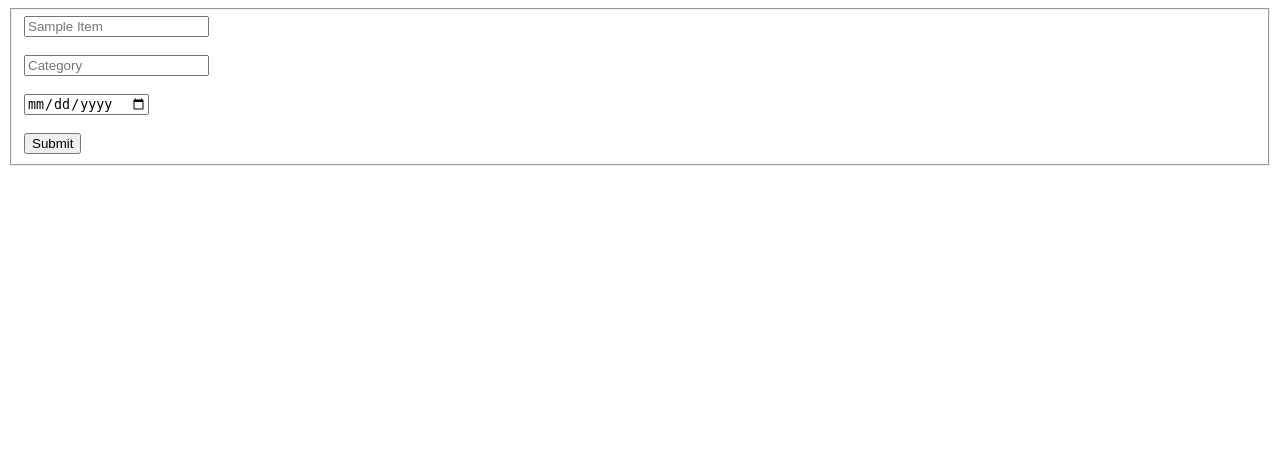
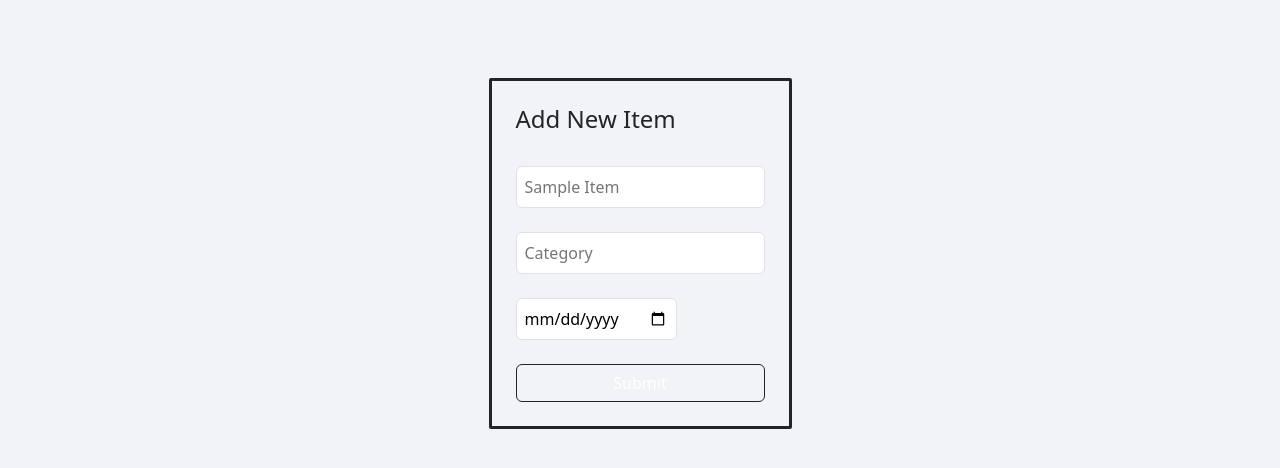
Before and after one commit to Omwoyomarie/Groupc1, a Django app: page /item/ in a window 1280 px wide. Shown: the top 468 px of the page. Run offline with Django 5.2, Linux system fonts and the light colour scheme.

Commit message:
second commit

```diff
--- a/post/templates/item.html
+++ b/post/templates/item.html
@@ -1,20 +1,26 @@
-
+{% load static %}
 <!DOCTYPE html>
 <html lang="en">
 <head>
     <meta charset="UTF-8">
     <title>New Item</title>
+    <link href="https://cdn.jsdelivr.net/npm/bootstrap@5.3.0/dist/css/bootstrap.min.css" rel="stylesheet">
+
+    <link rel="stylesheet" href="{% static 'css/main.css'%}">
 </head>
 <body>
-<form action="" method="POST">
-    {% csrf_token %}
-    <fieldset>
-        <input type="text" name="sample_item" placeholder="Sample Item"><br><br>
-        <input type="text" name="category" placeholder="Category"><br><br>
-        <input type="date" name="date" placeholder="Date"><br><br>
-
-        <input type="submit" name="submit" value="Submit">
-    </fieldset>
-</form>
+<div class="container d-flex justify-content-center align-items-center mt-5">
+    <form action="" method="POST" >
+        {% csrf_token %}
+        <div class="form-group border-solid p-4 rounded ">
+            <h4>Add New Item</h4><br>
+            <input type="text" name="sample_item" placeholder="Sample Item" class="border p-2 rounded" ><br><br>
+            <input type="text" name="category" placeholder="Category" class="border p-2 rounded"><br><br>
+            <input type="date" name="date" placeholder="Date" class="border p-2 rounded"><br><br>
+            <input type="submit" name="submit" value="Submit" class="btn btn-outline-dark" >
+        </div>
+    </form>
+</div>
+<script src="https://cdn.jsdelivr.net/npm/bootstrap@5.3.0/dist/js/bootstrap.bundle.min.js"></script>
 </body>
 </html>
--- a/post/urls.py
+++ b/post/urls.py
@@ -23,5 +23,7 @@ urlpatterns = [
     path('admin/', admin.site.urls),
     path('', views.index, name='index'),
     path('item/',views.item, name='item'),
+    path('delete/<int:id>', views.delete, name='delete'),
+    path('edit/<int:id>', views.edit, name='edit'),
 
 ]
--- a/post/views.py
+++ b/post/views.py
@@ -1,4 +1,5 @@
-from django.shortcuts import render
+from django.contrib import messages
+from django.shortcuts import render, get_object_or_404
 
 # Create your views here.
 from django.shortcuts import render, redirect
@@ -6,7 +7,8 @@ from .models import ItemList  # Replace with your app's model if needed
 
 
 def index(request):
-    return render(request, 'index.html')
+    people = ItemList.objects.all()
+    return render(request, 'index.html' ,{'people':people})
 
 def item(request):
     if request.method == "POST":
@@ -20,6 +22,26 @@ def item(request):
                 category=category,
                 date=date
             )
-            return redirect('item')  # this name must match your urls.py
+            return redirect('index')  # this name must match your urls.py
 
     return render(request, 'item.html')
+def delete(request, id):
+    person = get_object_or_404(ItemList, id=id)
+    try:
+        person.delete()
+        messages.success(request, 'Person deleted successfully')
+    except Exception as e:
+        messages.error(request, "person not deleted")
+
+    return redirect('dashboard')
+def edit(request,id):
+    person = get_object_or_404(ItemList, id=id)
+
+    if request.method == 'POST':
+        person.sample_item = request.POST.get('sample_item')
+        person.category= request.POST.get('category')
+        person.date = request.POST.get('date')
+        person.save()
+
+        return redirect('index')
+    return render(request, 'edit.html',{'person':person})
--- a/static/css/main.css
+++ b/static/css/main.css
@@ -19,3 +19,18 @@
         .content {
             padding: 2rem;
         }
+
+        form{
+            border: solid;
+            border-radius: 2px;
+            margin-top: 30px;
+
+
+        input[type="submit"]{
+       width: 100%;
+       background-color: f;
+       color: white;
+   }
+        input[type="submit"]:hover{
+       background-color: black;
+   }
```
Also changed, not shown: post/templates/edit.html (added, +26 -0 lines), post/templates/index.html (+8 -7 lines), db.sqlite3.
